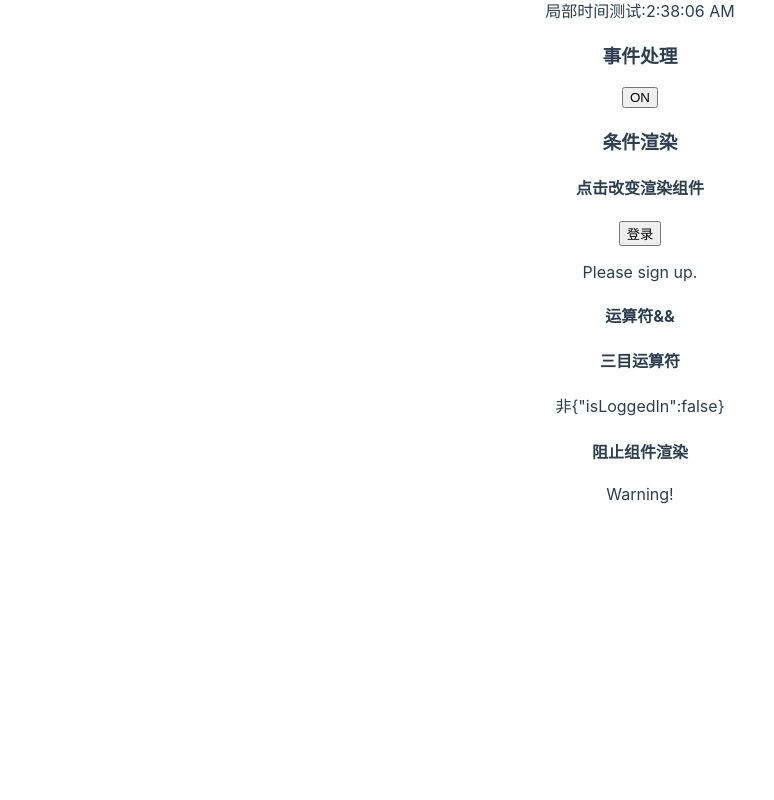
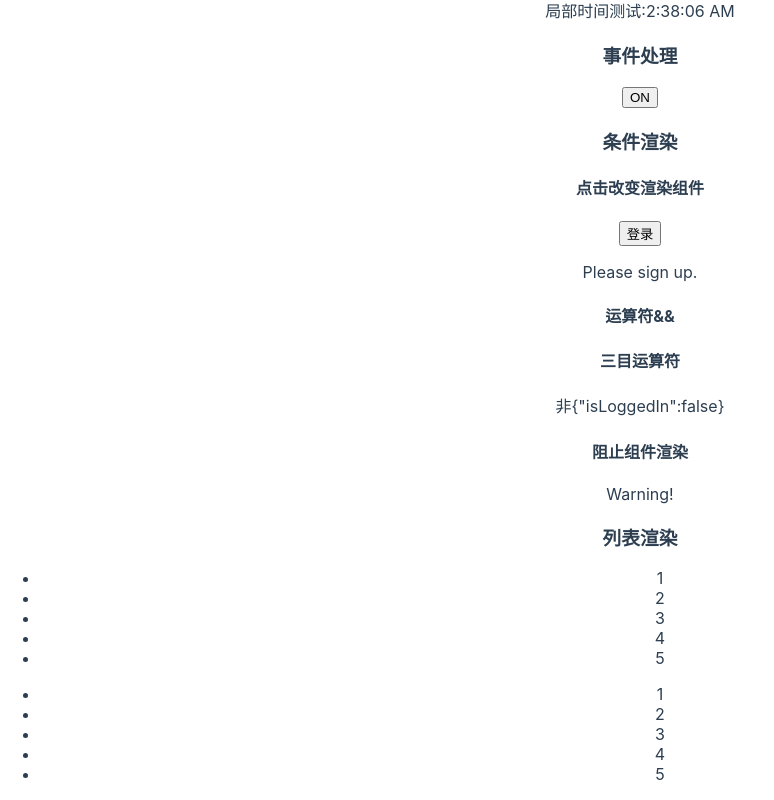
Before and after one commit to 11zouzouzou/react17Learn, a React (Vite) app: page / in a window 1280 px wide. Shown: the part 491-1291 px from the top of the page, without its empty margins (0-774 px from the left). Before the commit the page ends 995 px from the top, so only its background shows below. Built offline with nearby package versions, Linux system fonts and the light colour scheme.

Commit message:
list component add

```diff
--- /dev/null
+++ b/src/components/ListComp.tsx
@@ -0,0 +1,32 @@
+import React from "react";
+
+class List extends React.Component<{ value: number | string }> {
+  render() {
+    return <li>{this.props.value}</li>;
+  }
+}
+class ListComp extends React.Component<{ numbers: number[] }> {
+  render() {
+    const numbers = this.props.numbers;
+    const listItems = numbers.map((number) => {
+      //key 会传递信息给 React ，但不会传递给组件
+      return <List key={number.toString()} value={number}></List>;
+    });
+    return <ul>{listItems}</ul>;
+  }
+}
+
+class ListControlComp extends React.Component {
+  render() {
+    const numbers = [1, 2, 3, 4, 5];
+    return (
+      <div>
+        <h3>列表渲染</h3>
+        <ListComp numbers={numbers}></ListComp>
+        <ListComp numbers={numbers}></ListComp>
+      </div>
+    );
+  }
+}
+
+export { ListControlComp };
--- a/src/main.tsx
+++ b/src/main.tsx
@@ -7,6 +7,7 @@ import HelloComp from "./components/HelloComp";
 import { ClockComp } from "./components/ClockComp";
 import { Toggle } from "./components/ToggleComp";
 import { ControlComp } from "./components/ControlComp";
+import { ListControlComp } from "./components/ListComp";
 
 function tick() {
 	ReactDOM.render(
@@ -19,6 +20,7 @@ function tick() {
 			<ClockComp />
 			<Toggle />
 			<ControlComp></ControlComp>
+			<ListControlComp></ListControlComp>
 		</React.StrictMode>,
 		document.getElementById("root")
 	);
```
